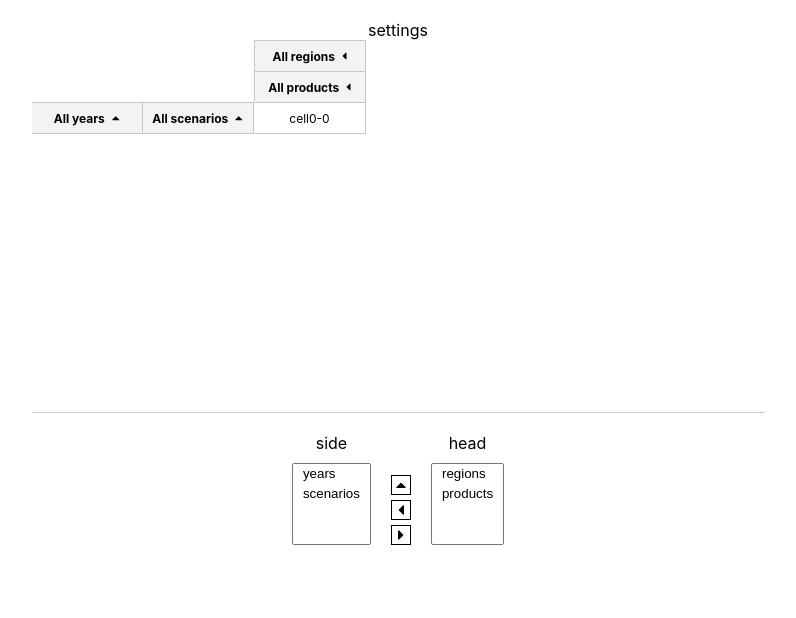
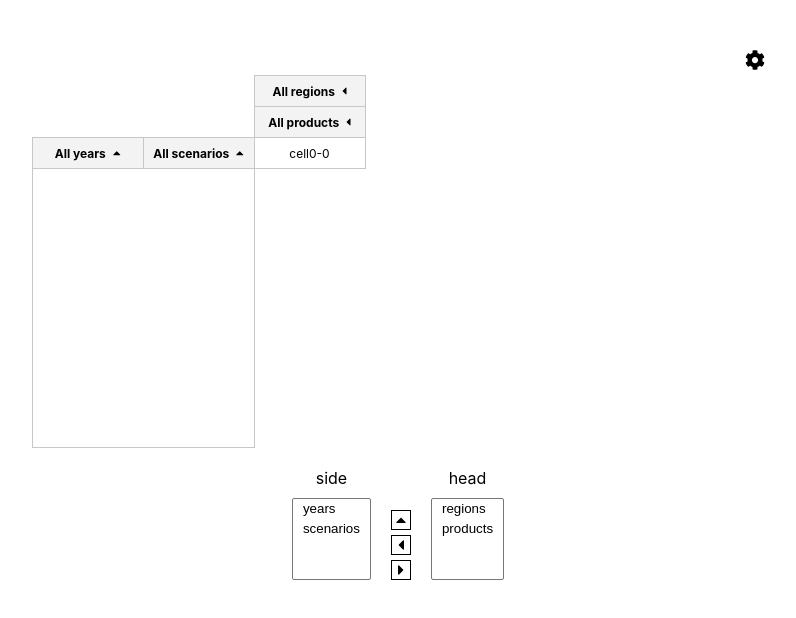
Before and after one commit to cherginets/cube, a React (Create React App) app: page / in a window 1280 px wide. Shown: the top 618 px of the page, without its empty margins (242-1038 px from the left). Built offline with nearby package versions, Linux system fonts and the light colour scheme.

Commit message:
refactoring

```diff
--- a/src/App.css
+++ b/src/App.css
@@ -3,7 +3,7 @@
   display: flex;
   align-items: center;
   justify-content: center;
-  margin: 20px auto;
+  margin: 50px auto 0;
   position: relative;
 }
 
--- a/src/App.js
+++ b/src/App.js
@@ -1,10 +1,6 @@
 import React, { Component } from 'react';
 import './App.css';
 import Cube from "./components/Cube";
-import { library } from '@fortawesome/fontawesome-svg-core'
-import { faCaretUp, faCaretDown, faCaretLeft, faCaretRight } from '@fortawesome/free-solid-svg-icons'
-
-library.add(faCaretUp, faCaretDown, faCaretLeft, faCaretRight);
 
 class App extends Component {
   render() {
--- a/src/components/Cube.js
+++ b/src/components/Cube.js
@@ -1,6 +1,10 @@
 import React, {Component} from 'react';
 import CubeTable from "./CubeTable";
 import CubeSettingsPanel from "./CubeSettingsPanel";
+import { library } from '@fortawesome/fontawesome-svg-core'
+import { faCaretUp, faCaretDown, faCaretLeft, faCaretRight, faCog } from '@fortawesome/free-solid-svg-icons'
+
+library.add(faCaretUp, faCaretDown, faCaretLeft, faCaretRight, faCog);
 
 class Cube extends Component {
     constructor(props) {
--- a/src/components/CubeSettingsPanel.js
+++ b/src/components/CubeSettingsPanel.js
@@ -1,4 +1,5 @@
 import React, {Component} from 'react';
+import {FontAwesomeIcon} from '@fortawesome/react-fontawesome'
 
 class CubeSettingsPanel extends Component {
     constructor(props) {
@@ -6,7 +7,7 @@ class CubeSettingsPanel extends Component {
     }
     render() {
         return <div className="cube-settings">
-            settings
+            <FontAwesomeIcon className="cube-settings-cog" icon={'cog'}/>
         </div>
     }
 }
--- a/src/components/CubeTable.js
+++ b/src/components/CubeTable.js
@@ -331,7 +331,7 @@ class CubeTable extends Component {
                             </thead>
                         </table>
                     </header>
-                    <aside className="cube-table-sidebar" style={{width: (110 * sidebar_cols_count + 3) + 'px'}}>
+                    <aside className="cube-table-sidebar" style={{width: (110 * sidebar_cols_count + 1) + 'px'}}>
                         <table cellSpacing={0}>
                             <tbody>
                             {trs_side.map((tr, i) => {
@@ -350,11 +350,9 @@ class CubeTable extends Component {
                                     })}
                                 </tr>;
                             })}
-                            <tr>
-                                <td></td>
+                            <tr><td className="cube-no-border"></td>
                             </tr>
-                            <tr>
-                                <td></td>
+                            <tr><td className="cube-no-border"></td>
                             </tr>
                             </tbody>
                         </table>
--- a/src/index.css
+++ b/src/index.css
@@ -7,6 +7,9 @@ body {
 
 code {
   font-family: source-code-pro, Menlo, Monaco, Consolas, "Courier New", monospace; }
+
+.cube-no-border {
+  border: none !important; }
 
 .cube-table table {
   background-color: white;
@@ -36,14 +39,17 @@ code {
 .cube-table-sidebar {
   height: 310px;
   float: left;
-  overflow: hidden; }
+  overflow: hidden;
+  border-left: 1px solid #cac6c6;
+  border-right: 1px solid #cac6c6;
+  border-bottom: 1px solid #cac6c6; }
   .cube-table-sidebar tr:first-child th {
     border-top: 1px solid #cac6c6; }
   .cube-table-sidebar th {
     border-right: 1px solid #cac6c6;
     border-bottom: 1px solid #cac6c6; }
 .cube-table-body {
-  overflow: auto;
+  overflow: scroll;
   width: 510px;
   height: 310px;
   float: left; }
@@ -53,14 +59,20 @@ code {
     border-bottom: 1px solid #cac6c6;
     border-right: 1px solid #cac6c6; }
 
+.cube-settings {
+  display: flex;
+  margin-bottom: 5px; }
+  .cube-settings-cog {
+    font-size: 20px;
+    margin-left: auto; }
+
 .cube-old-settings {
   display: flex;
   width: 100%;
   align-items: flex-end;
   justify-content: center;
   margin-top: 20px;
-  padding-top: 20px;
-  border-top: 1px solid #cacaca; }
+  padding-top: 20px; }
   .cube-old-settings label {
     display: flex;
     flex-direction: column;
--- a/src/index.scss
+++ b/src/index.scss
@@ -1,3 +1,5 @@
 @import "styles/base";
+@import "styles/cube";
 @import "styles/table";
+@import "styles/settings";
 @import "styles/old_settings";
--- /dev/null
+++ b/src/styles/_cube.scss
@@ -0,0 +1,5 @@
+.cube {
+  &-no-border {
+    border: none !important;
+  }
+}
--- a/src/styles/_old_settings.scss
+++ b/src/styles/_old_settings.scss
@@ -5,7 +5,6 @@
   justify-content: center;
   margin-top: 20px;
   padding-top: 20px;
-  border-top: 1px solid #cacaca;
   label {
     display: flex;
     flex-direction: column;
--- /dev/null
+++ b/src/styles/_settings.scss
@@ -0,0 +1,8 @@
+.cube-settings {
+  display: flex;
+  margin-bottom: 5px;
+  &-cog {
+    font-size: 20px;
+    margin-left: auto;
+  }
+}
--- a/src/styles/_table.scss
+++ b/src/styles/_table.scss
@@ -47,6 +47,9 @@ $th-border: 1px solid $th-border-color;
     height: 310px;
     float: left;
     overflow: hidden;
+    border-left: 1px solid #cac6c6;
+    border-right: 1px solid #cac6c6;
+    border-bottom: 1px solid #cac6c6;
     tr:first-child th {
       border-top: $th-border;
     }
@@ -59,7 +62,7 @@ $th-border: 1px solid $th-border-color;
     }
   }
   &-body {
-    overflow: auto;
+    overflow: scroll;
     width: 510px;
     height: 310px;
     float: left;
```
Also changed, not shown: 1 other file (tests, documents, lock files or other folders).
